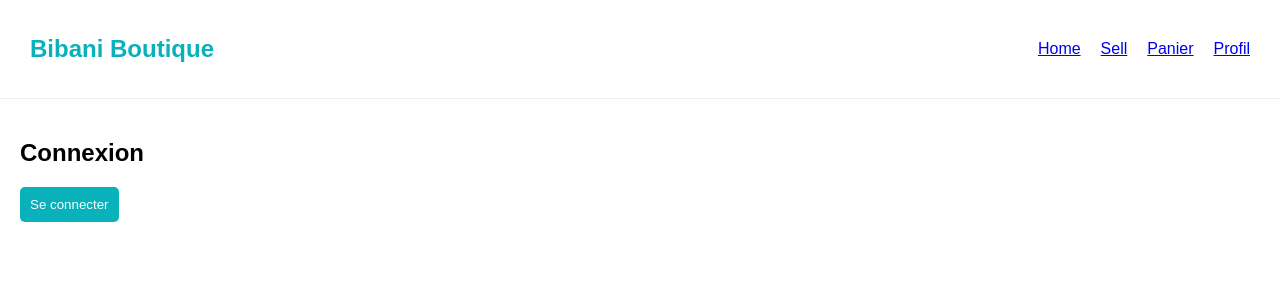
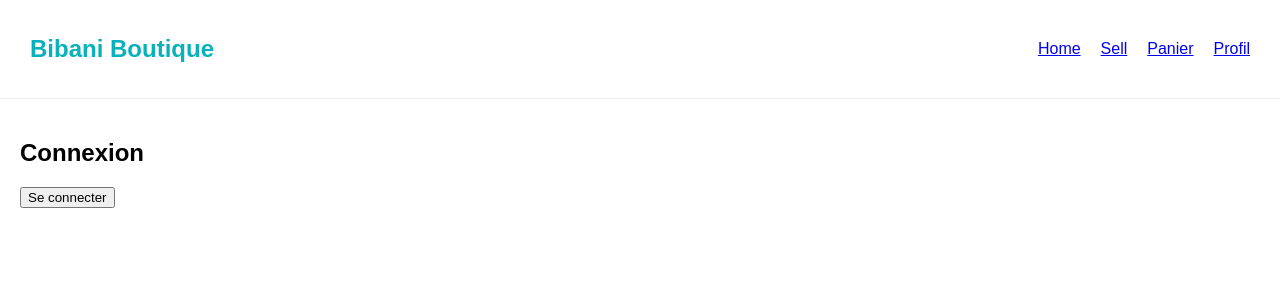
Before and after one commit to psakho922/vinted-web, a Next.js app: page /login in a window 1280 px wide. Shown: the top 300 px of the page. Built offline with nearby package versions, Linux system fonts and the light colour scheme.

Commit message:
Update page.tsx

```diff
--- a/src/app/login/page.tsx
+++ b/src/app/login/page.tsx
@@ -3,7 +3,14 @@
 export default function Login(){
 
   const login = () => {
-    localStorage.setItem("user","connected");
+
+    const user = {
+      name: "Penda",
+      email: "user@gmail.com"
+    };
+
+    localStorage.setItem("user", JSON.stringify(user));
+
     alert("Connexion réussie ✅");
   };
 
@@ -13,16 +20,7 @@ export default function Login(){
 
       <h2>Connexion</h2>
 
-      <button
-        onClick={login}
-        style={{
-          padding:"10px",
-          background:"#09b1ba",
-          color:"#fff",
-          border:"none",
-          borderRadius:"5px"
-        }}
-      >
+      <button onClick={login}>
         Se connecter
       </button>
 
```
